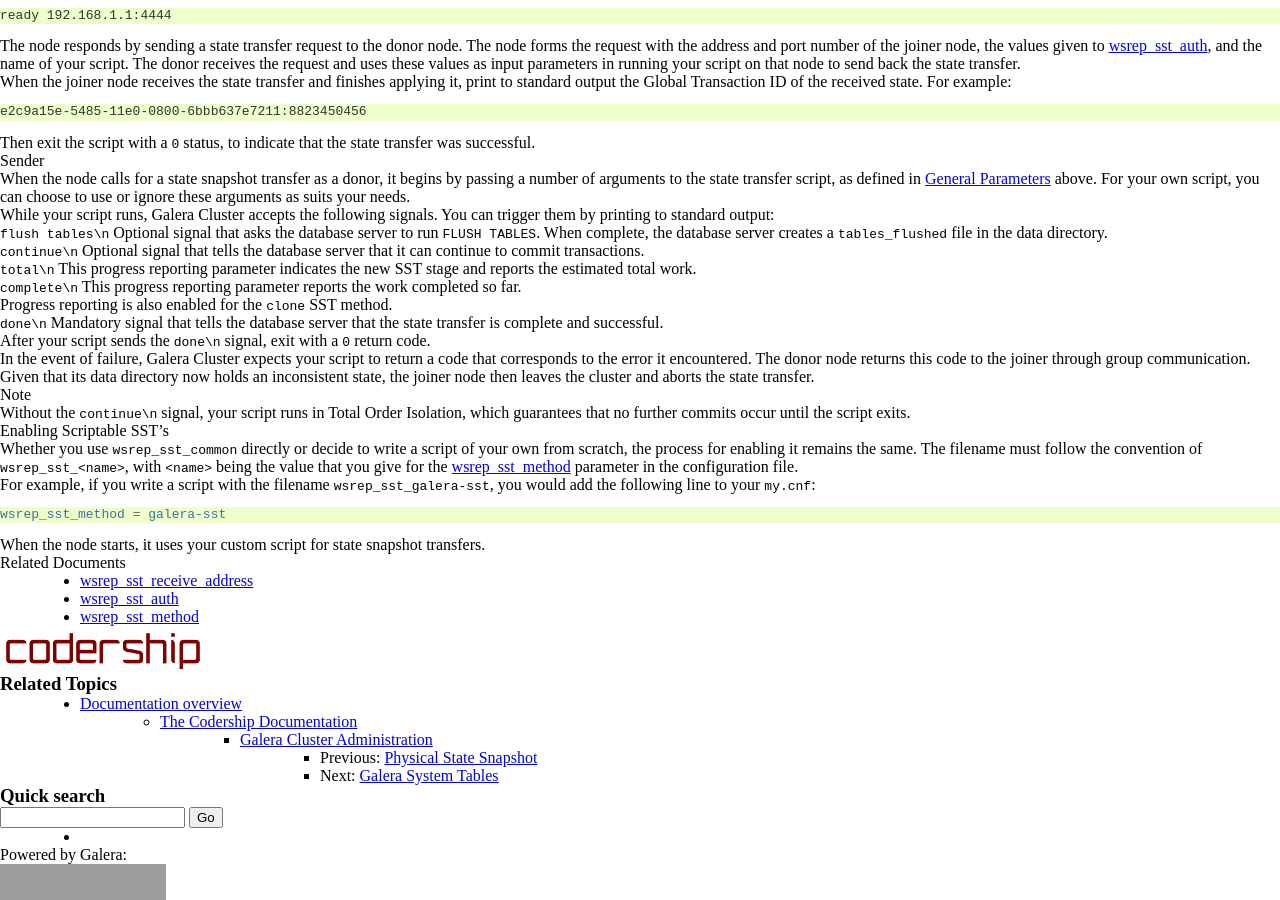
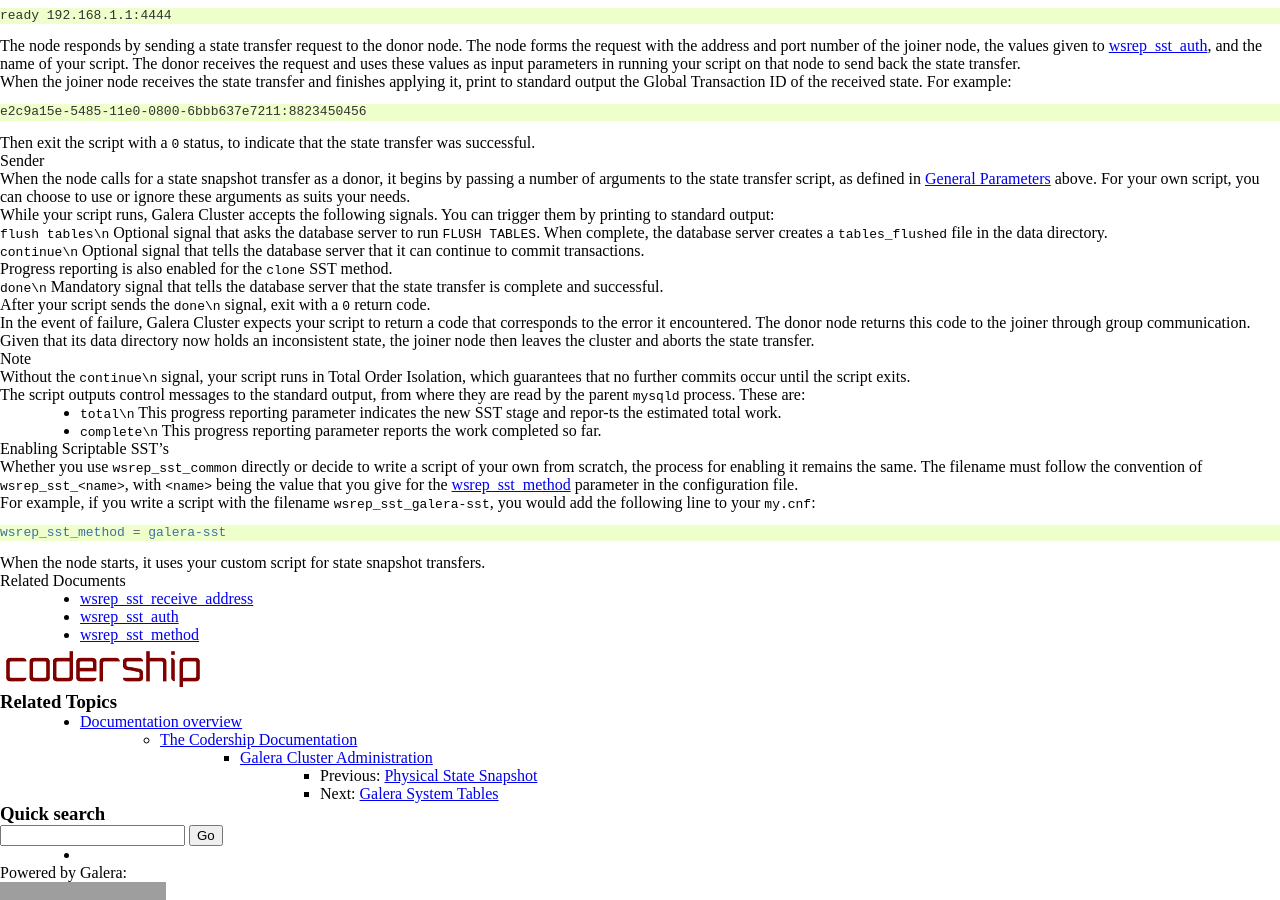
Before and after one commit to codership/documentation, a Sphinx documentation site: the page built from galeracluster/source/documentation/scriptable-sst.rst, in a window 1280 px wide and 900 px high, scrolled down 1292 px. Built offline with Sphinx 7.4.7, drawn with Linux system fonts in a browser that asks for light colours; comment, search, counter and statistics services are not loaded; grey boxes are pictures that could not be loaded.

Commit message:
Control messages added.

```diff
--- a/galeracluster/source/documentation/scriptable-sst.rst
+++ b/galeracluster/source/documentation/scriptable-sst.rst
@@ -187,9 +187,6 @@ While your script runs, Galera Cluster accepts the following signals.  You can t
 
    ``continue\n`` Optional signal that tells the database server that it can continue to commit transactions.
 
-   ``total\n`` This progress reporting parameter indicates the new SST stage and reports the estimated total work.
-
-   ``complete\n`` This progress reporting parameter reports the work completed so far.
 
    Progress reporting is also enabled for the ``clone`` SST method.
 
@@ -200,6 +197,12 @@ While your script runs, Galera Cluster accepts the following signals.  You can t
 In the event of failure, Galera Cluster expects your script to return a code that corresponds to the error it encountered.  The donor node returns this code to the joiner through group communication.  Given that its data directory now holds an inconsistent state, the joiner node then leaves the cluster and aborts the state transfer.
 
 .. note:: Without the ``continue\n`` signal, your script runs in Total Order Isolation, which guarantees that no further commits occur until the script exits.
+
+The script outputs control messages to the standard output, from where they are read by the parent ``mysqld`` process. These are:
+
+- ``total\n`` This progress reporting parameter indicates the new SST stage and repor-ts the estimated total work.
+
+- ``complete\n`` This progress reporting parameter reports the work completed so far.
 
 
 .. _`enabling-ssst`:
```
